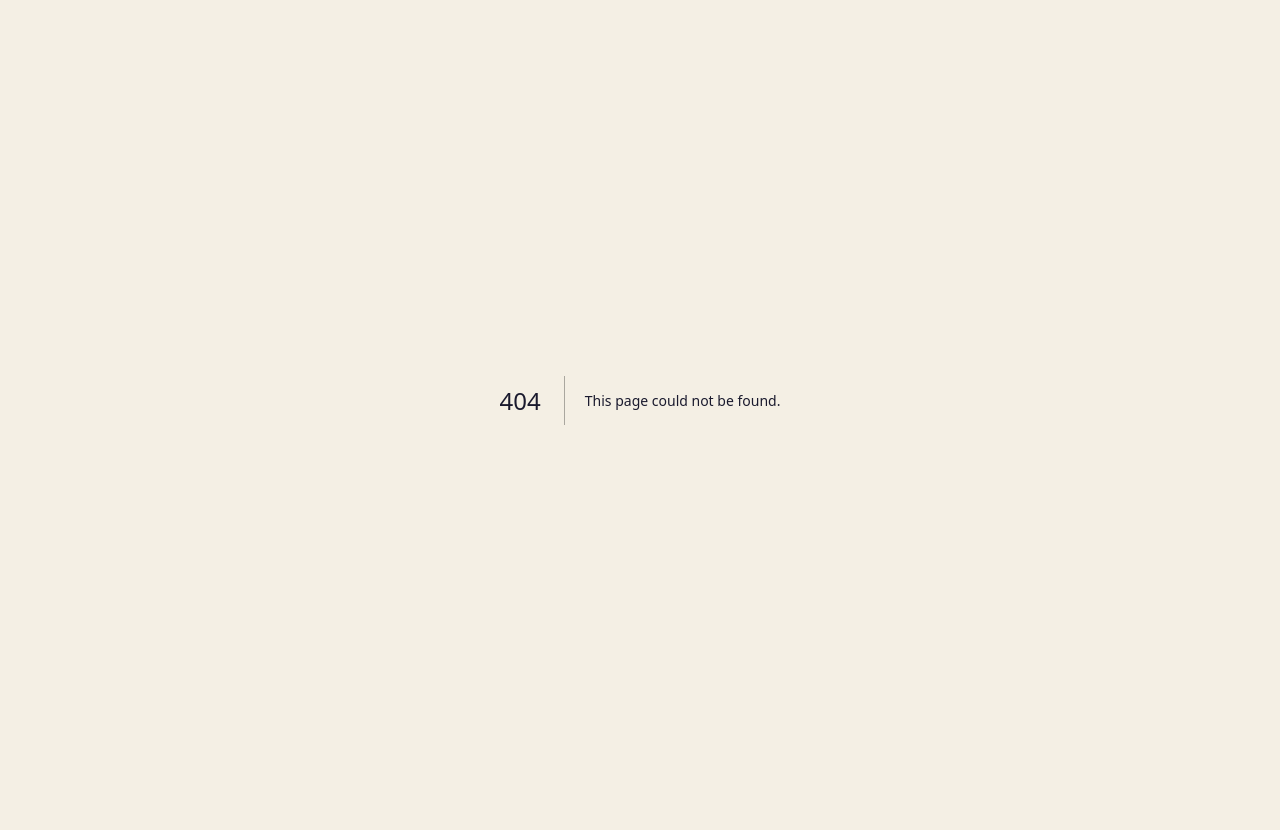
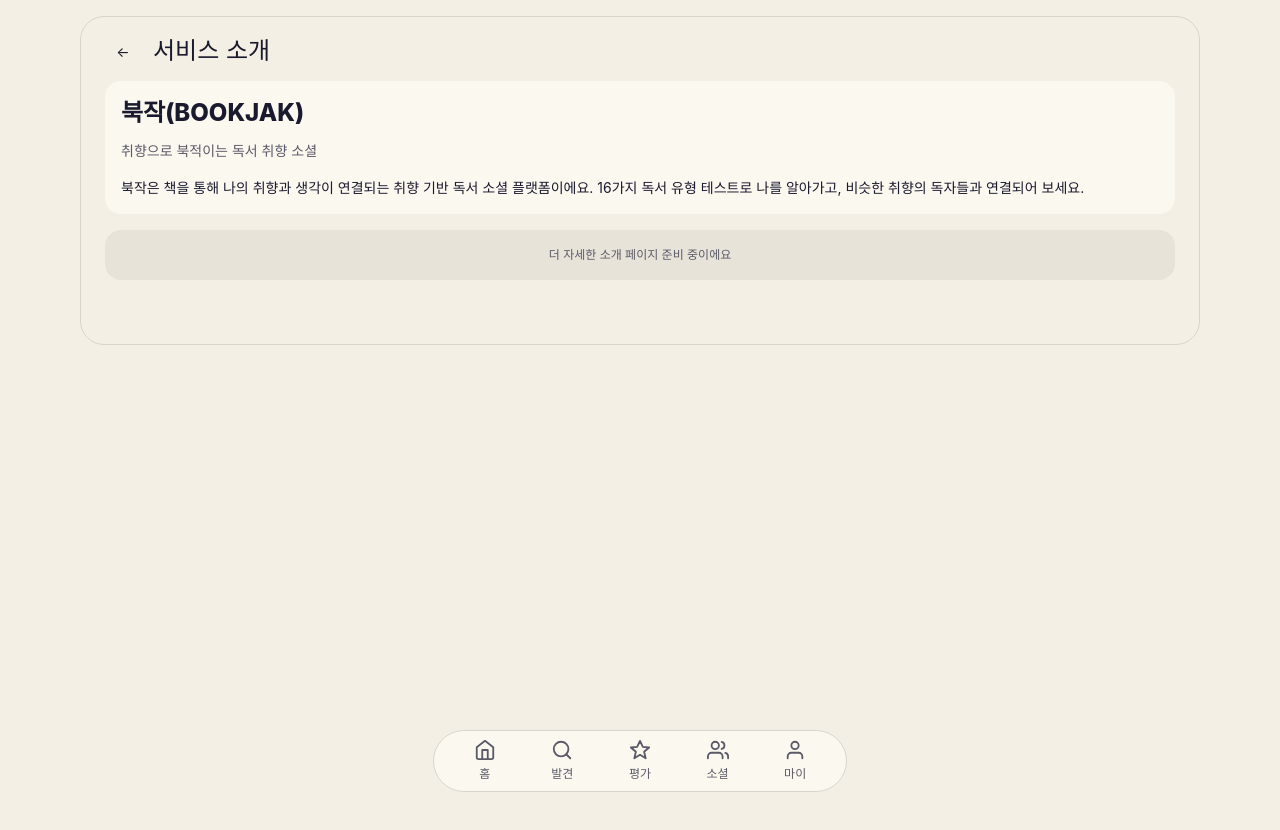
Before and after one commit to jjipper/book-jak, a Next.js app: page /about in a window 1280 px wide. Before the commit this address had no page. Shown: the top 830 px of the page. Before the commit the page ends 800 px from the top, so only its background shows below. Built offline with nearby package versions, Linux system fonts and the light colour scheme; no server answers; a web font is replaced by a local one.

Commit message:
feat: 푸터 링크 페이지 추가 및 span → Link 교체

```diff
--- /dev/null
+++ b/src/app/(main)/about/page.tsx
@@ -0,0 +1,27 @@
+import Link from 'next/link'
+
+export default function AboutPage() {
+  return (
+    <main className="bj-shell">
+      <div className="bj-frame">
+        <header className="bj-subpage-head">
+          <Link href="/home" className="bj-icon-btn">←</Link>
+          <span className="bj-display bj-display--lg">서비스 소개</span>
+        </header>
+        <div className="bj-content--lg">
+          <div className="bj-card">
+            <p className="bj-h1 bj-mb-12">북작(BOOKJAK)</p>
+            <p className="bj-body bj-text-muted">취향으로 북적이는 독서 취향 소셜</p>
+            <p className="bj-body bj-mt-16">
+              북작은 책을 통해 나의 취향과 생각이 연결되는 취향 기반 독서 소셜 플랫폼이에요.
+              16가지 독서 유형 테스트로 나를 알아가고, 비슷한 취향의 독자들과 연결되어 보세요.
+            </p>
+          </div>
+          <div className="bj-card--flat bj-text-center">
+            <p className="bj-caption bj-text-muted">더 자세한 소개 페이지 준비 중이에요</p>
+          </div>
+        </div>
+      </div>
+    </main>
+  )
+}
--- a/src/views/home/ui/HomeTopbar.tsx
+++ b/src/views/home/ui/HomeTopbar.tsx
@@ -3,9 +3,6 @@
 import Link from 'next/link'
 import { Logo, IconButton } from '@/shared/ui'
 import { SearchIcon, BellIcon } from './icons'
-
-/* 상단바 — 로고 블록(리소 * 마크 + BOOKJAK) | 슬로건 | 검색·알림
-   검색/알림은 대응 라우트가 아직 없어 비활성 버튼으로만 자리를 잡는다. */
 
 export default function HomeTopbar() {
   return (
@@ -25,7 +22,6 @@ export default function HomeTopbar() {
           <SearchIcon />
         </IconButton>
         <IconButton label="알림">
-          <span className="bj-icon-btn__dot" aria-hidden="true" />
           <BellIcon />
         </IconButton>
       </div>
```
Also changed, not shown: src/app/(main)/notice/page.tsx (added, +20 -0 lines), src/app/(main)/privacy/page.tsx (added, +20 -0 lines), src/app/(main)/terms/page.tsx (added, +20 -0 lines), src/views/home/ui/HomeFooter.tsx (+10 -6 lines).
